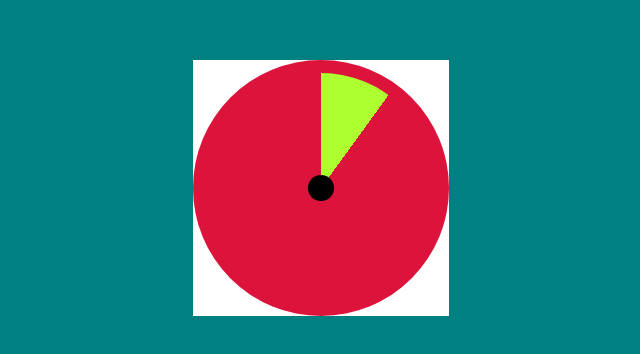
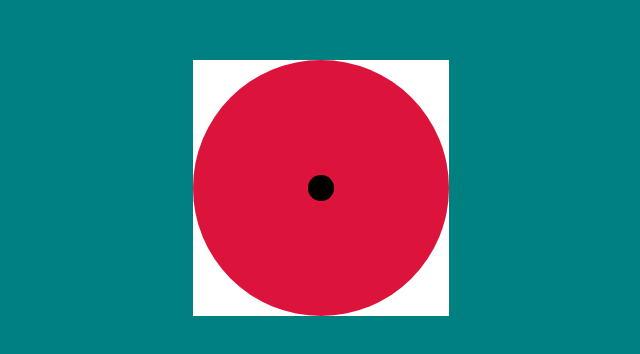
Before and after one commit to ellismckenzielee/selection-spinner, a website: page src/index.html in a window 1280 px wide. Shown: the part 212-566 px from the top of the page, without its empty margins (319-959 px from the left). Drawn offline with Linux system fonts and the light colour scheme.

Commit message:
remove segment

```diff
--- a/src/index.html
+++ b/src/index.html
@@ -14,7 +14,6 @@
           <div id="spinner">
             <div id="spinner-center">
             </div>
-            <div class="segment"></div>
           </div>
       </div>
     </main>
--- a/src/index.js
+++ b/src/index.js
@@ -1,4 +1,12 @@
 console.log('JS is connected to the page!')
 
 const spinner = document.getElementById('spinner');
-console.log(spinner)
+
+const number_of_segments = 4;
+const colors = ['yellow', 'black', 'green', 'teal']
+const create_segments = (spinner, number_of_segments) => {
+    const increment = 360 / number_of_segments;
+
+}
+
+create_segments(spinner,  number_of_segments)
--- a/src/stylesheet.css
+++ b/src/stylesheet.css
@@ -35,7 +35,6 @@ main {
   display: flex;
   justify-content: center;
   align-items: center;
-  animation: rotation 0.4s linear 5;
 }
 
 #spinner-center {
@@ -45,14 +44,3 @@ main {
     border-radius: 50%;
     z-index: 1;
 }
-
-.segment {
-  background-color: greenyellow;
-  position: absolute;
-  border-radius: 100%;
-  height: 90%;
-  width: 90%;
-  background-image:
-        linear-gradient(126deg, transparent 50%, crimson 50%),
-        linear-gradient(90deg, crimson 50%, transparent 50%);
-}
```
